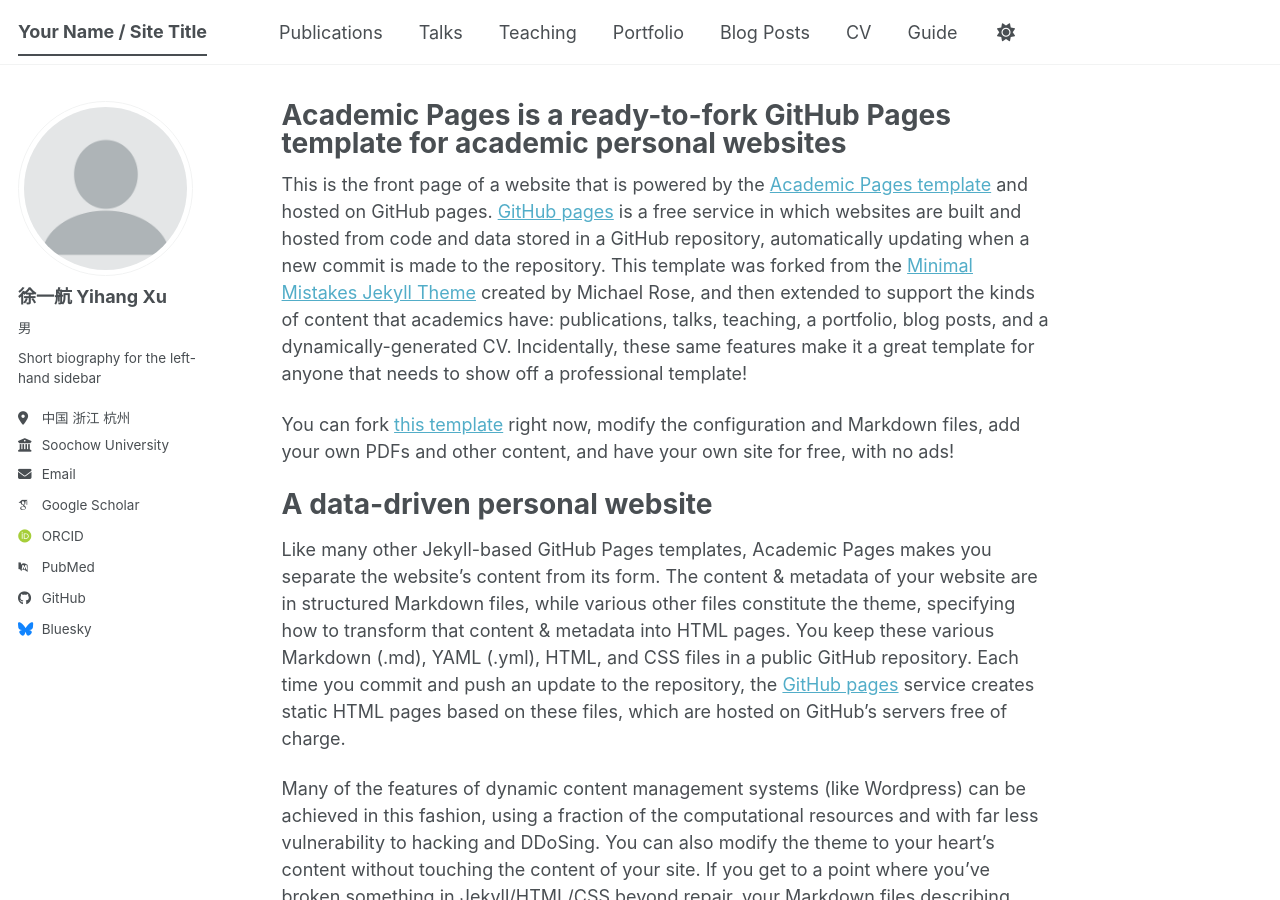
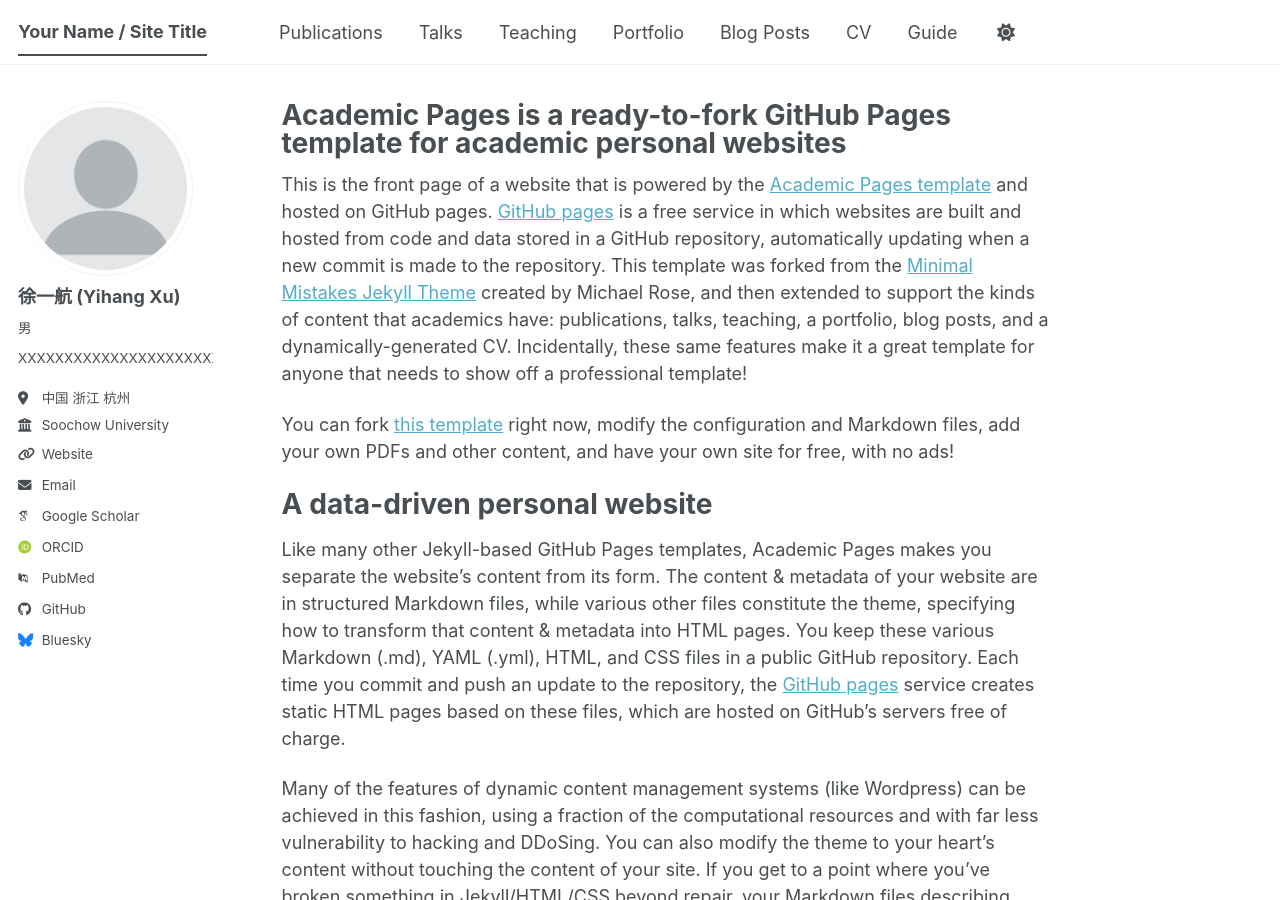
Before and after one commit to EthanXu1019/EthanXu1019.github.io, a Jekyll site: the page built from _pages/about.md, in a window 1280 px wide and 900 px high. Built offline with Jekyll 4.4.1, drawn with Linux system fonts in a browser that asks for light colours; some web fonts are replaced; a script bundle is joined from its source files by our own code; library files that are not in the unit come from our copies.

Commit message:
Update _config.yml

```diff
--- a/_config.yml
+++ b/_config.yml
@@ -24,12 +24,12 @@
 author:
   # Biographic information
   avatar           : "profile.png"
-  name             : "徐一航 Yihang Xu"
+  name             : "徐一航 (Yihang Xu)"
   pronouns         : "男"# example: "she/her"
-  bio              : "Short biography for the left-hand sidebar"
+  bio              : "XXXXXXXXXXXXXXXXXXXXXXX"
   location         : "中国 浙江 杭州"
   employer         : "Soochow University"
-  uri              : # URL
+  uri              : "https://ethanxu1019.github.io"
   email            : "XYH028018@163.com"
 
   # Academic websites
```
